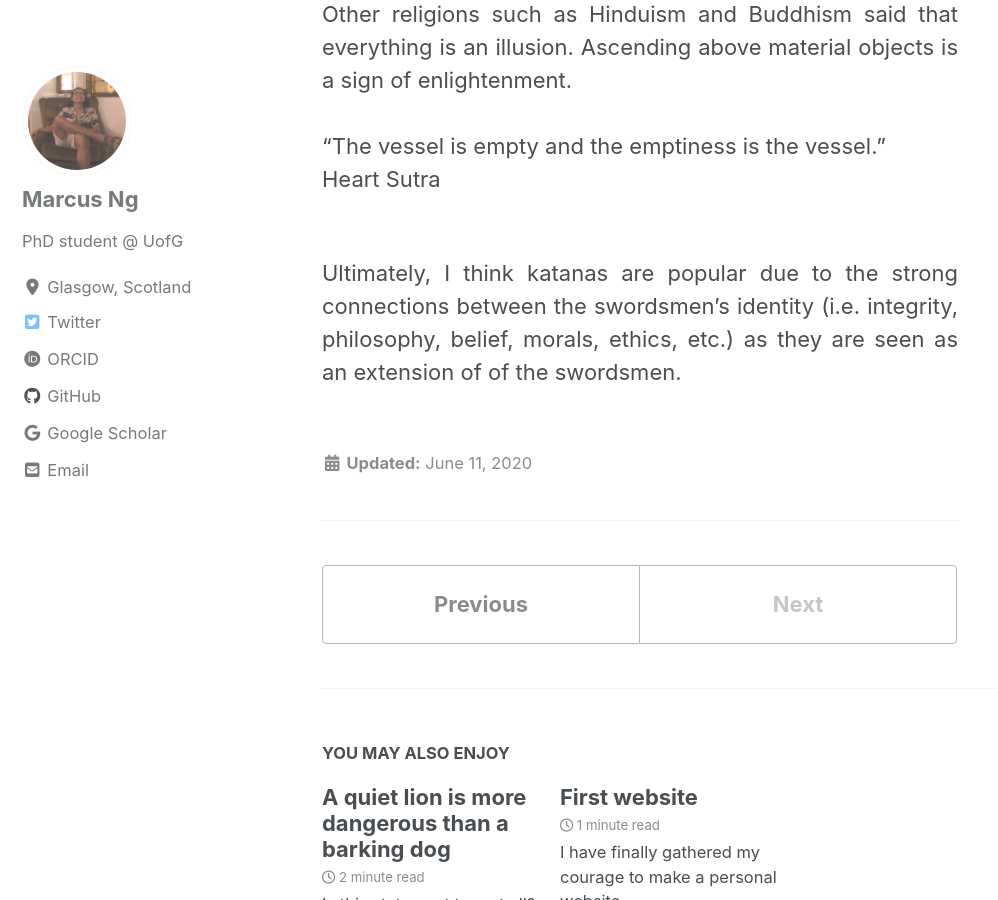
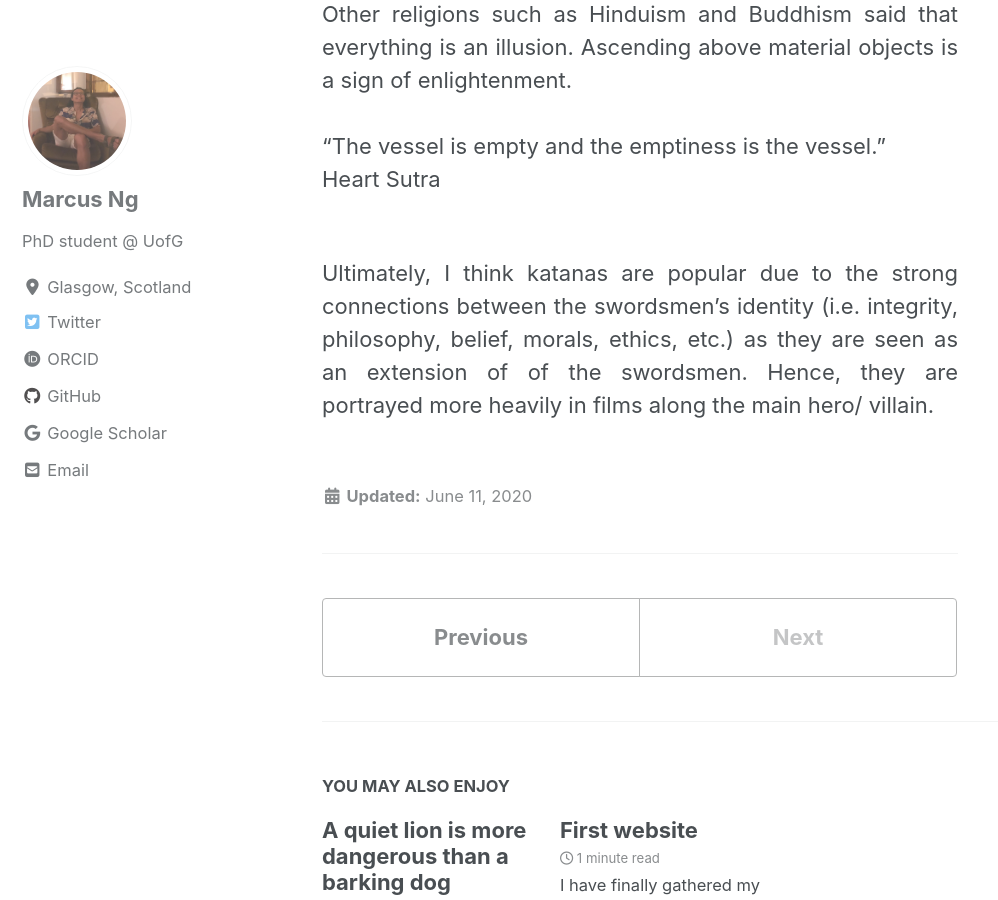
Before and after one commit to marcusng94/marcusng94.github.io, a Jekyll site: the page built from _posts/2020-06-11-katana.md, in a window 1280 px wide and 900 px high, scrolled down 1000 px. Shown: the whole window, without its empty margins (0-998 px from the left). Built offline with Jekyll 4.4.1, drawn with Linux system fonts in a browser that asks for light colours; cached includes are drawn as plain includes; nearby versions of some CDN libraries.

Commit message:
brushed up conclusion

```diff
--- a/_posts/2020-06-11-katana.md
+++ b/_posts/2020-06-11-katana.md
@@ -24,4 +24,5 @@ Heart Sutra <br/>
 <br/>
 
 Ultimately, I think katanas are popular due to the strong connections between the swordsmen's identity (i.e. integrity,
-philosophy, belief, morals, ethics, etc.) as they are seen as an extension of of the swordsmen.
+philosophy, belief, morals, ethics, etc.) as they are seen as an extension of of the swordsmen. Hence, they are portrayed
+more heavily in films along the main hero/ villain.
```
